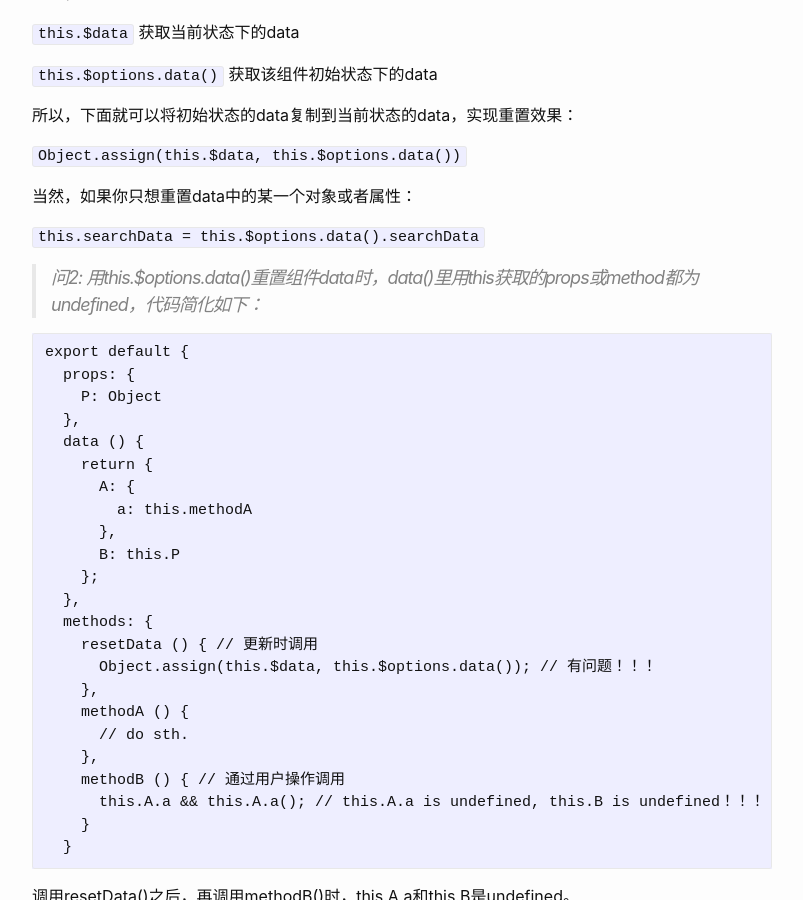
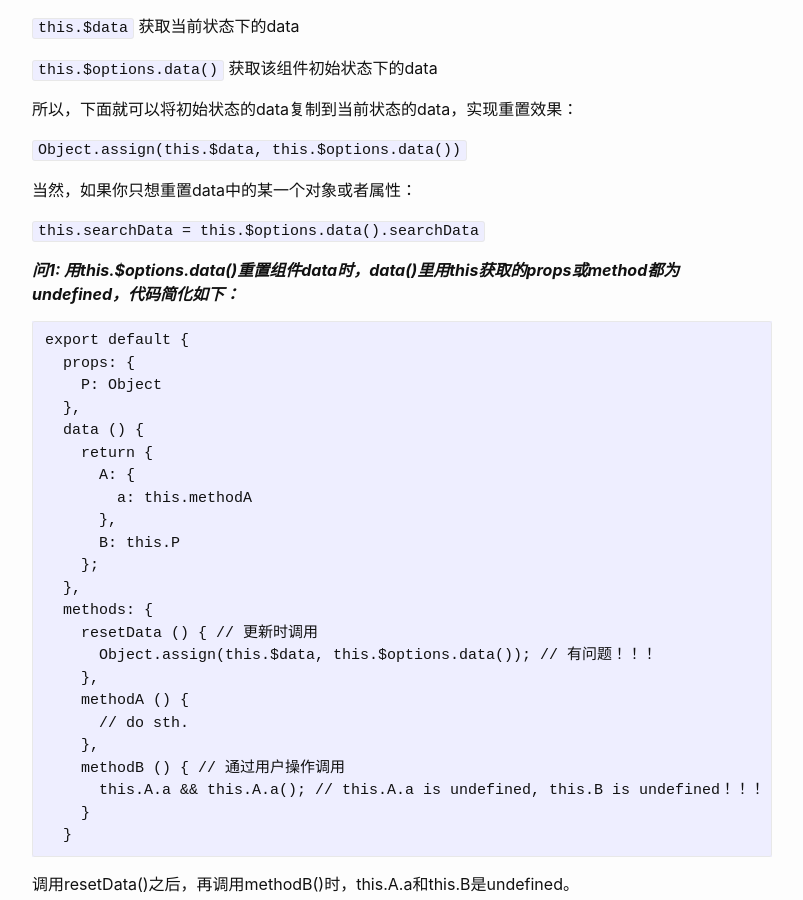
Before and after one commit to huangjuanyu/yuNote, a Jekyll site: the page built from _posts/2020-11-23-vm.$options.md, in a window 1280 px wide and 900 px high, scrolled down 1074 px. Shown: the whole window, without its empty margins (238-1041 px from the left). Built offline with Jekyll 4.4.1, drawn with Linux system fonts in a browser that asks for light colours.

Commit message:
优化写法

````diff
--- a/_posts/2020-11-23-vm.$options.md
+++ b/_posts/2020-11-23-vm.$options.md
@@ -6,8 +6,7 @@ summary: '在某些情况下，需要重新使用data中的数据，但是data
 author: hjy
 ---
 
-> 问1：在某些情况下，需要重新使用data中的数据，但是data中的数据已经被各种表单、变量等赋值，那么怎么重置data的值呢？
-
+_**问1：在某些情况下，需要重新使用data中的数据，但是data中的数据已经被各种表单、变量等赋值，那么怎么重置data的值呢？**_
 * 1、逐个赋值
 
 ```
@@ -53,7 +52,7 @@ vue中：
 
 `this.searchData = this.$options.data().searchData`
 
-> 问2: 用this.$options.data()重置组件data时，data()里用this获取的props或method都为undefined，代码简化如下：
+_**问1: 用this.$options.data()重置组件data时，data()里用this获取的props或method都为undefined，代码简化如下：**_
 
 ```
 export default {
````
